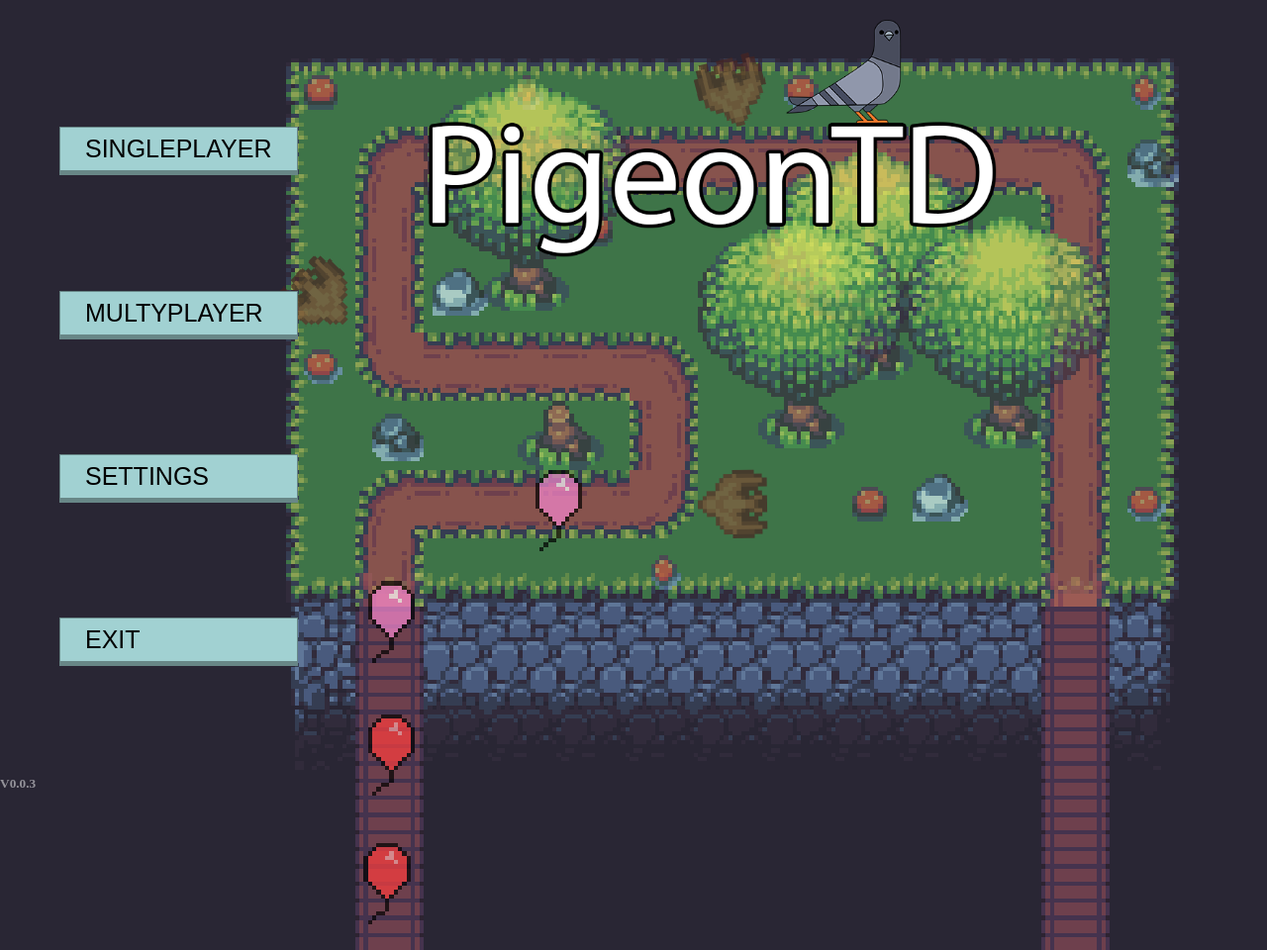
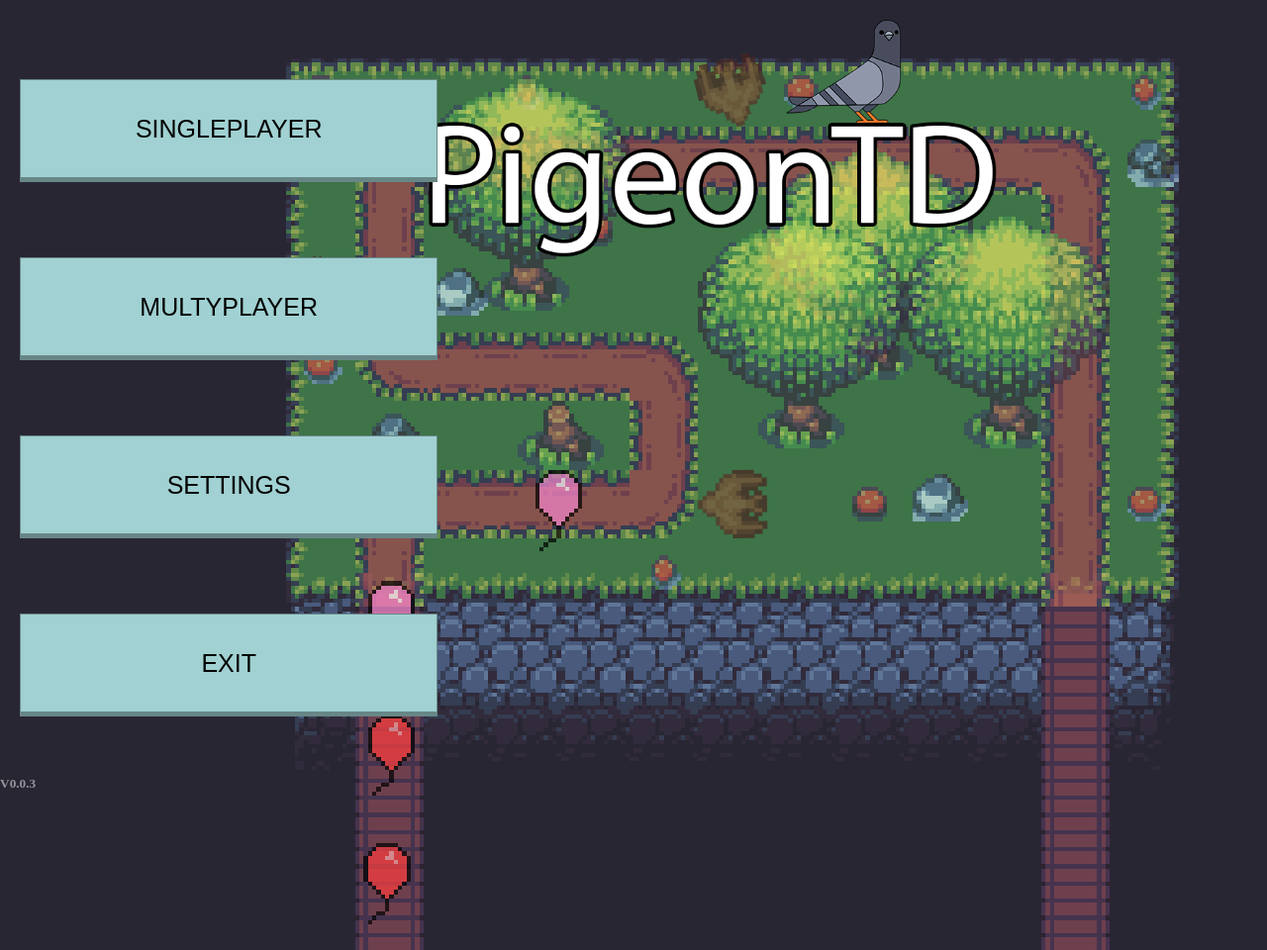
Before and after one commit to triktron/pigeonTD, a plain HTML site: page index.html in a window 1280 px wide. Shown: the whole page at 99% size. Drawn offline with Linux system fonts and the light colour scheme.

Commit message:
amde the menu a bit more sexy😘.

```diff
--- a/css/menu.css
+++ b/css/menu.css
@@ -28,19 +28,25 @@ body:not(.portrait).menu canvas {
     width: 90%;
 }
 
+
+li
+{
+    text-align: center;
+    display: table-row;
+}
+
 .button {
 	box-shadow: 0px 4px 0px 0px #688787;
 	background-color:#a1d1d2;
 	border:1px solid #688787;
-	display:inline-block;
 	cursor:pointer;
 	color:#000;
 	font-family:Arial;
 	font-size:25px;
 	padding:7px 25px;
 	text-decoration:none;
-	margin-top: 50%;
-	/* margin-left: 0px; */
+	display: table-cell;
+	vertical-align: middle;
 }
 .button:hover {
 	background-color:#90bbbc;
@@ -57,11 +63,18 @@ body:not(.portrait).menu canvas {
 }
 
 .menu .buttons {
+  height: 100%;
   position: fixed;
-  display: grid;
-  /* margin-bottom: 5px; */
-  left: 60px;
+  top: 0;
+  margin: 0;
+  padding: 0;
+  left: 20px;
   z-index: 20;
+  -moz-box-sizing: border-box;
+  box-sizing: border-box;
+  display: table;
+  table-layout: fixed;
+  border-spacing: 0 40px;
 }
 
 .portrait .button {
@@ -71,5 +84,13 @@ body:not(.portrait).menu canvas {
 .portrait .buttons {
   transform: translateX(-50%);
   left: 50%;
-  bottom: 20vw;
+  top: 40%;
+  height: 50%;
 }
+
+@media screen and (min-width: 800px) {
+    .menu .buttons {
+        border-spacing: 0 80px;
+        width: 33%;
+    }
+}
--- a/index.html
+++ b/index.html
@@ -23,12 +23,12 @@
 
   <img src="img/banner.png" class="banner" alt="">
 
-  <div class="buttons">
-  <a href="#" class="button singleplayer">SINGLEPLAYER</a>
-  <a href="#" class="button">MULTYPLAYER</a>
-  <a href="#" class="button">SETTINGS</a>
-  <a href="#" class="button">EXIT</a>
-  </div>
+  <ul class="buttons">
+  <li><a href="#" class="button singleplayer">SINGLEPLAYER</a></li>
+  <li><a href="#" class="button">MULTYPLAYER</a></li>
+  <li><a href="#" class="button">SETTINGS</a></li>
+  <li><a href="#" class="button">EXIT</a></li>
+  </ul>
 
 
   <div class="version">V0.0.3</div>
```
